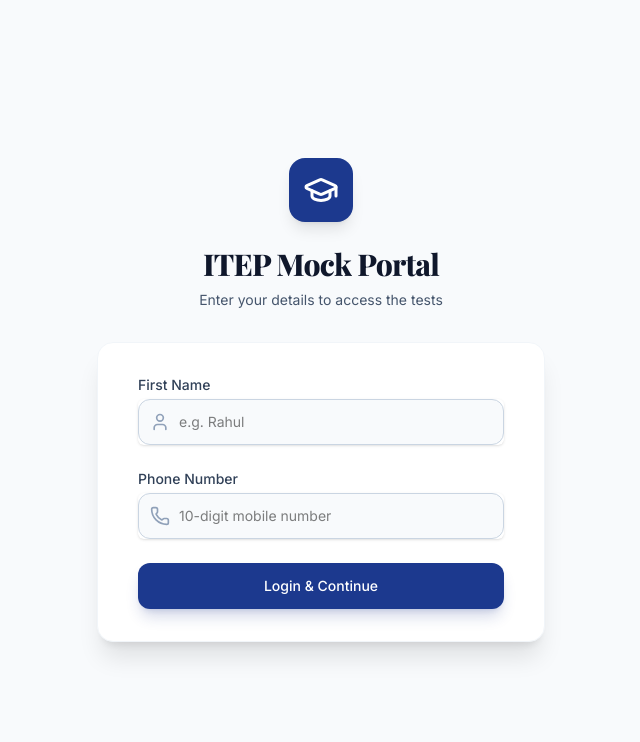
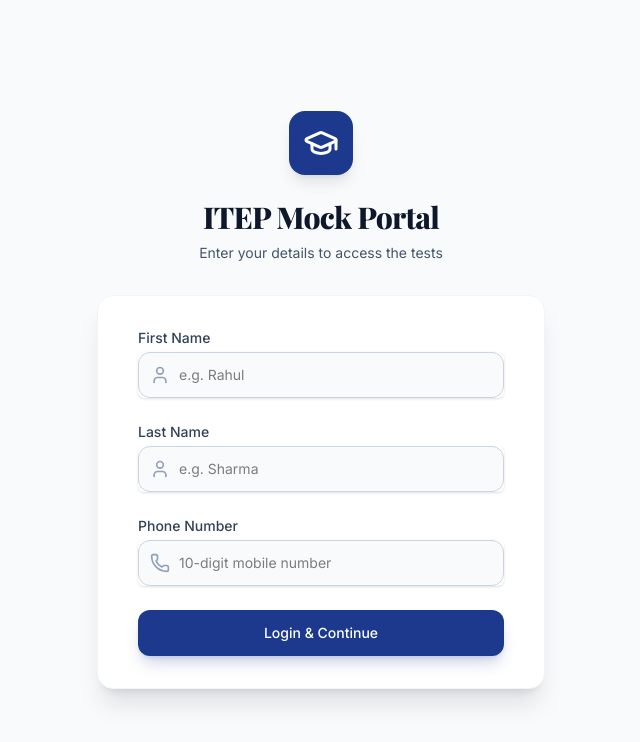
Before and after one commit to prasantk123/Mock-test-website, a React (Vite) app: page /#/login in a window 1280 px wide. Shown: the top 742 px of the page, without its empty margins (319-959 px from the left). Built offline with nearby package versions, Linux system fonts and the light colour scheme.

Commit message:
feat: implement user authentication page and persistent header component

```diff
--- a/src/components/Header.jsx
+++ b/src/components/Header.jsx
@@ -30,7 +30,7 @@ export default function Header() {
             <div className="flex items-center gap-4">
               <div className="flex items-center gap-3">
                 <span className="text-sm text-slate-500 hidden sm:block">
-                  Welcome, <span className="font-semibold text-slate-800">{user.firstName}</span>
+                  Welcome, <span className="font-semibold text-slate-800">{user.firstName} {user.lastName}</span>
                 </span>
                 <div className="w-9 h-9 bg-gradient-to-br from-blue-900 to-blue-700 rounded-full flex items-center justify-center text-white text-sm font-semibold shadow-md">
                   {user.firstName ? user.firstName.charAt(0).toUpperCase() : 'U'}
--- a/src/pages/LoginPage.jsx
+++ b/src/pages/LoginPage.jsx
@@ -7,6 +7,7 @@ import { useUser } from '../context/UserContext';
 
 export default function LoginPage() {
   const [firstName, setFirstName] = useState('');
+  const [lastName, setLastName] = useState('');
   const [phoneNumber, setPhoneNumber] = useState('');
   const [loading, setLoading] = useState(false);
   const [error, setError] = useState(null);
@@ -19,6 +20,10 @@ export default function LoginPage() {
 
     if (!firstName.trim()) {
       setError('Please enter your first name.');
+      return;
+    }
+    if (!lastName.trim()) {
+      setError('Please enter your last name.');
       return;
     }
 
@@ -35,6 +40,7 @@ export default function LoginPage() {
     try {
       const userData = {
         firstName: firstName.trim(),
+        lastName: lastName.trim(),
         phoneNumber: phoneNumber.trim(),
       };
 
@@ -116,6 +122,27 @@ export default function LoginPage() {
             </div>
 
             <div>
+              <label htmlFor="lastName" className="block text-sm font-medium text-slate-700">
+                Last Name
+              </label>
+              <div className="mt-1 relative rounded-md shadow-sm">
+                <div className="absolute inset-y-0 left-0 pl-3 flex items-center pointer-events-none">
+                  <User className="h-5 w-5 text-slate-400" />
+                </div>
+                <input
+                  id="lastName"
+                  name="lastName"
+                  type="text"
+                  required
+                  className="focus:ring-blue-500 focus:border-blue-500 block w-full pl-10 sm:text-sm border-slate-300 rounded-xl py-3 border bg-slate-50 hover:bg-white transition-colors"
+                  placeholder="e.g. Sharma"
+                  value={lastName}
+                  onChange={(e) => setLastName(e.target.value)}
+                />
+              </div>
+            </div>
+
+            <div>
               <label htmlFor="phoneNumber" className="block text-sm font-medium text-slate-700">
                 Phone Number
               </label>
```
